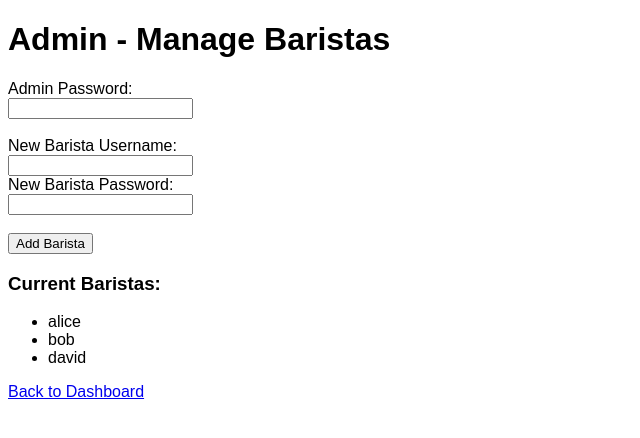
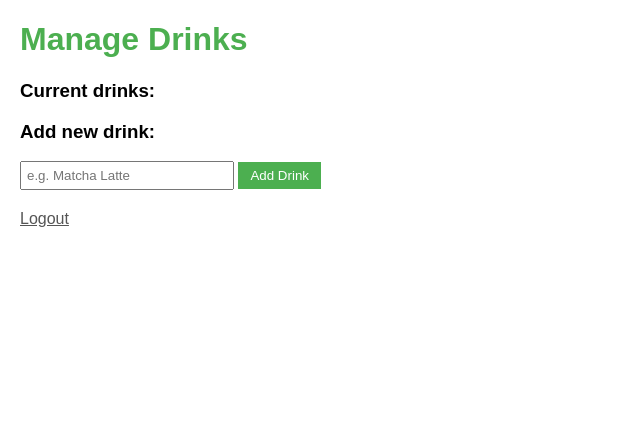
Before and after one commit to dycw30/loyalty-card-final, a Flask app: page /admin in a window 1280 px wide. Shown: the top 438 px of the page, without its empty margins (0-640 px from the left). Run offline with Flask 3, Linux system fonts and the light colour scheme; data comes from the database, SQL or seed files in the repository.

Commit message:
Add admin drink management page

```diff
--- a/templates/admin.html
+++ b/templates/admin.html
@@ -1,34 +1,34 @@
 <!DOCTYPE html>
 <html>
 <head>
-    <title>Admin Barista Management</title>
+    <title>Admin - Manage Drinks</title>
+    <style>
+        body { font-family: Arial, sans-serif; margin: 20px; }
+        h1 { color: #4CAF50; }
+        ul { list-style-type: none; padding: 0; }
+        li { margin: 5px 0; }
+        input[type=text] { padding: 5px; width: 200px; }
+        button { padding: 6px 12px; background: #4CAF50; color: white; border: none; cursor: pointer; }
+        button:hover { background: #45a049; }
+        a { display: inline-block; margin-top: 20px; color: #555; }
+    </style>
 </head>
-<body style="font-family: Arial;">
-    <h1>Admin - Manage Baristas</h1>
+<body>
+    <h1>Manage Drinks</h1>
 
-    {% if error %}
-        <p style="color:red;">{{ error }}</p>
-    {% endif %}
+    <h3>Current drinks:</h3>
+    <ul>
+        {% for drink in drinks %}
+            <li>{{ drink }}</li>
+        {% endfor %}
+    </ul>
 
+    <h3>Add new drink:</h3>
     <form method="post">
-        <label>Admin Password:</label><br>
-        <input type="password" name="master_password" required><br><br>
-
-        <label>New Barista Username:</label><br>
-        <input type="text" name="username"><br>
-        <label>New Barista Password:</label><br>
-        <input type="password" name="password"><br><br>
-
-        <button type="submit">Add Barista</button>
+        <input type="text" name="new_drink" placeholder="e.g. Matcha Latte" required>
+        <button type="submit">Add Drink</button>
     </form>
 
-    <h3>Current Baristas:</h3>
-    <ul>
-    {% for b in baristas %}
-        <li>{{ b }}</li>
-    {% endfor %}
-    </ul>
-
-    <p><a href="/">Back to Dashboard</a></p>
+    <a href="{{ url_for('logout') }}">Logout</a>
 </body>
 </html>
```
